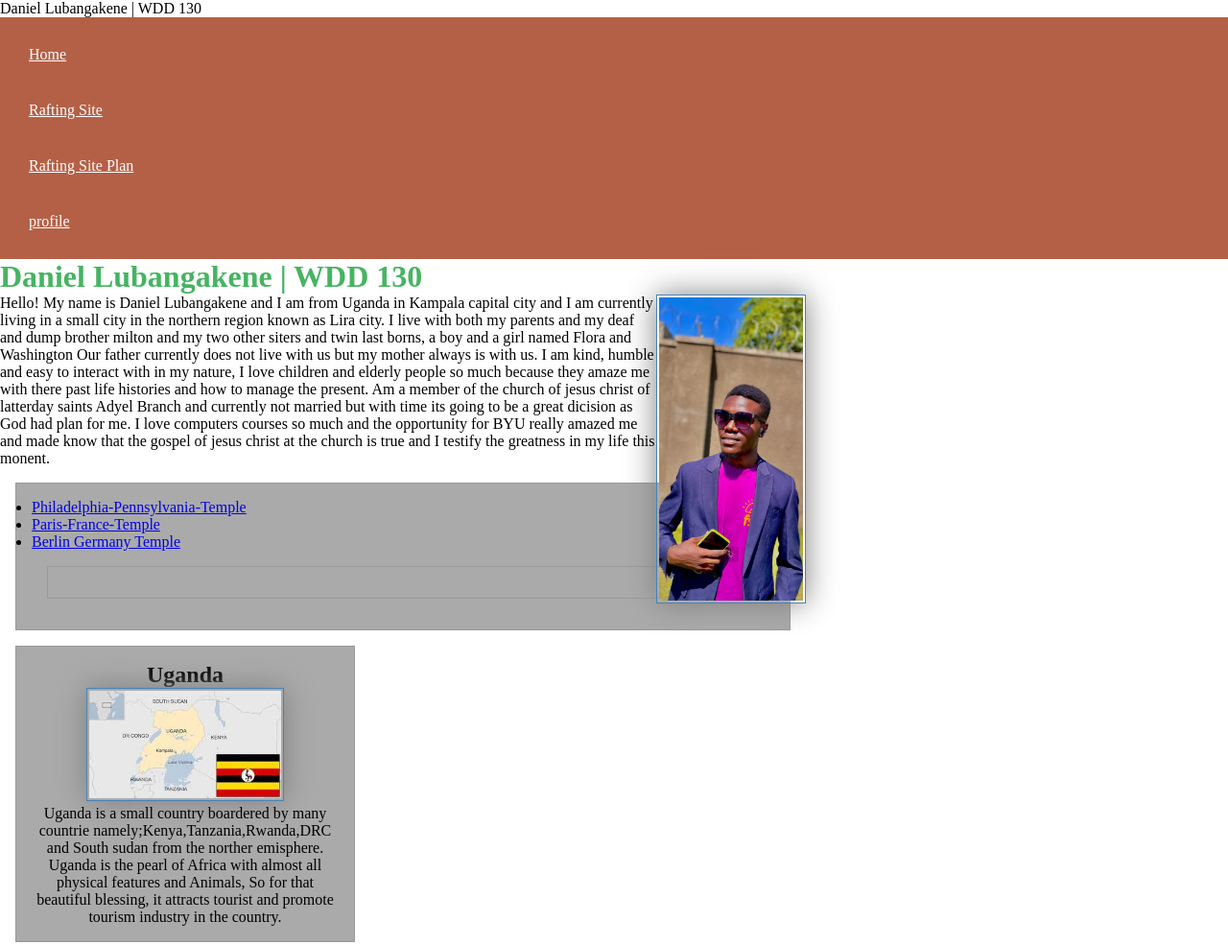
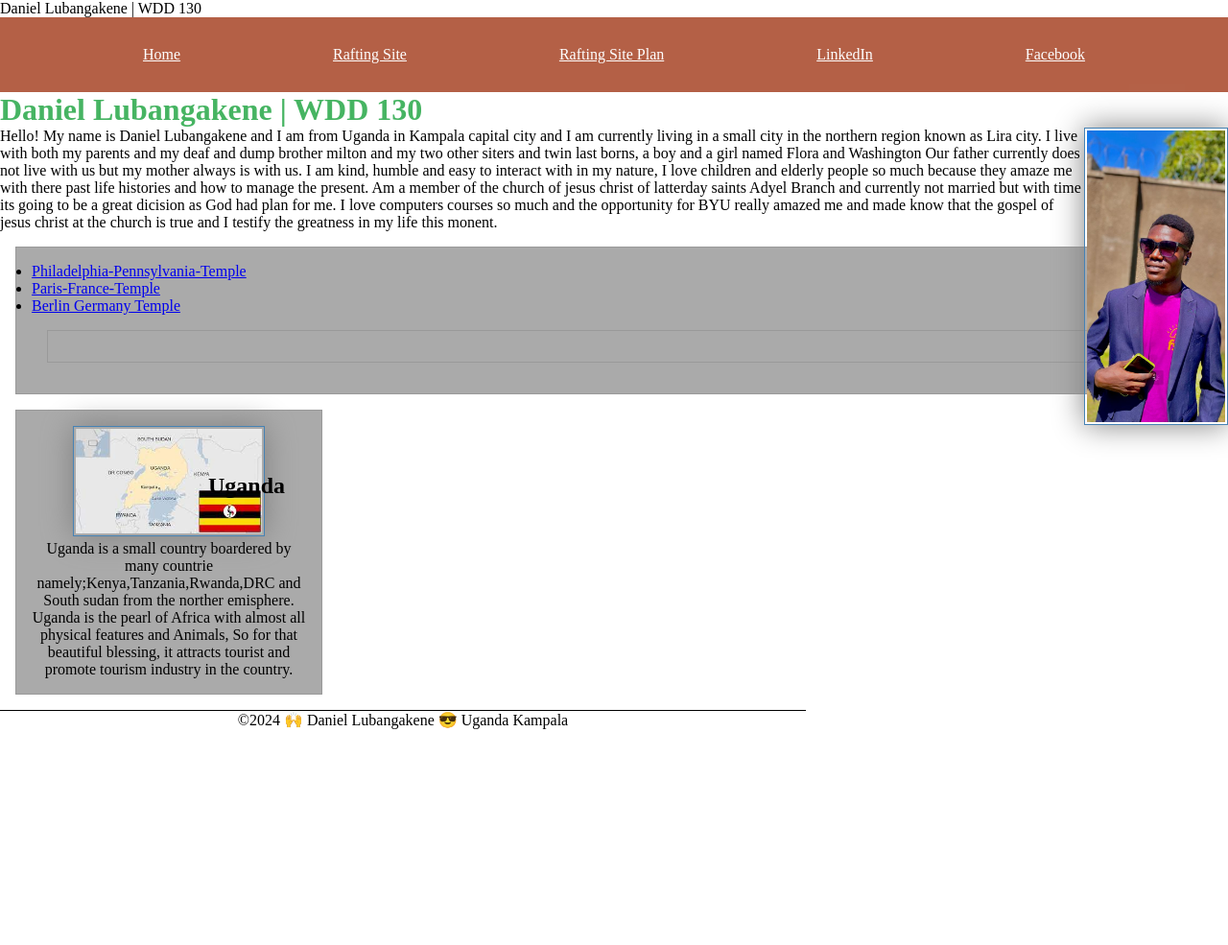
Before and after one commit to Washington-Ayuku/wdd130, a plain HTML site: page index.html in a window 1280 px wide. Shown: the top 985 px of the page at 96% size. After the commit the page ends 800 px from the top, so only its background shows below. Drawn offline with Linux system fonts and the light colour scheme.

Commit message:
fixed issues with html and css

```diff
--- a/index.html
+++ b/index.html
@@ -1,6 +1,6 @@
-<!--27 January 2023-->
 <!DOCTYPE html>
 <html lang="en-US">
+  <head>
     <meta charset="utf-8">
     <meta name="viewport" content="width=device-width,initial-scale=1.0">
     <tittle>Daniel Lubangakene | WDD 130</tittle>
@@ -15,7 +15,8 @@
         <a href="#">Home</a>
         <a href="wwr/">Rafting Site</a>
         <a href="wwr/site-plan-rafting.html">Rafting Site Plan</a>
-        <a href="http://linkedin.com">profile</a>
+        <a href="http://linkedin.com">LinkedIn</a>
+        <a href="http://facebook.com">Facebook</a>
     </nav>
   </header>
   <main>
--- a/styles/styles.css
+++ b/styles/styles.css
@@ -1,18 +1,23 @@
 * {
     margin: 0;
     padding: 0;
-    box-sizing: boader-box;
+    box-sizing: border-box;
 }
+
 
 nav {
     background-color: rgb(180, 96, 70);
     padding: 10px;
+    display: flex;
+    justify-content: space-evenly;
+    align-items: center;
 }
 
 nav a {
     color: rgb(255, 255, 255);
     display: block;
     padding: 20px;
+
 }
 
 h1 {
@@ -31,14 +36,14 @@ p {
     padding: 10;
 }
 
-main {
+header, footer {
     max-width: 840px;
 }
 
 aside {
     width: 20rem;
     margin: 1rem;
-    border: 1px solid rgba (0, 0, 0, 0.2); / * 1 * /
+    border: 1px solid rgba (0, 0, 0, 0.2); /* 1 */
     padding: 1rem;
     background-color: #eee;
     color: #333;
@@ -51,7 +56,7 @@ aside img {
     height: auto;
 }
 
-side h2 {
+aside h2 {
     position: absolute;
     top: 65px;
     left: 200px;
@@ -62,14 +67,13 @@ main img {
     height: auto;
     float: right;
     margin: 0 0 1rem;
-
 }
 
-p { padding: o;}
+p { padding: 0;}
 
 footer {
-    margin-top: 15px
-    boarder-top: 1px solid #000;
+    margin-top: 15px;
+    border-top: 1px solid #000;
     text-align: center;
 }
 
--- a/wwr/styles/site-plan-rafting.css
+++ b/wwr/styles/site-plan-rafting.css
@@ -1,57 +1,21 @@
-@import url('https://fonts.googleapis.com/css2?family=Abril+Fatface&family=Frank+Ruhl+Libre:wght@300..900&display=swap');
-
-:root {
-    --primary-color: #3c15b1;
-    --secondary-color: #30811a;
-    --accent1-color: #aa1b1b;
-    --accent2-color: #a84194;
-
-    --heading-font: "Abril Fatface", serif;
-    --paragraph-font: "Frank Ruhl Libre", serif;
-
-    --nav-background-color: #30811a;
-    --nav-link-color: #a84194;
-    --nav-hover-link-color: #30811a;
-    --nav-hover-background-color: #a84194;
-}
-
-body {
-    font-family: var(--paragraph-font);
-    max-width: 960px;
-    padding: 20px;
-}
-
-h1, h2, h3, h4, h5, h6 {
-    font-family: var(--heading-font);
-    color: var(--primary-color);
-}
-
-header {
-    padding: 20px;
-    background-color: var(--accent1-color);
-}
-
-p {
-    padding: 25px
+header, footer {
+    max-width: 840px;
+    margin: 0 auto;
 }
 
 nav {
-    background-color: var(--nav-background-color);
-    font-size: 1.2rem;
+    background-color: steelblue;
+    padding: 1rem;
     display: flex;
+    justify-content: space-evenly;
+    align-items: center;
 }
 
 nav a {
-    display: blocks;
-    color: var(--nav-link-color);
+    display: block;
+    padding: 0.5rem;
     text-decoration: none;
-    padding: 1rem;
+    font-size: 1.2rem;
+    font-weight: 700;
+    color: #eee; /% short hand for white %/
 }
-
-nav a:link, nav a:visited {
-    color: var(--nav-link-color);
-}
-
-nav a:hover {
-    color: var(--nav-hover-link-color);
-}
```
